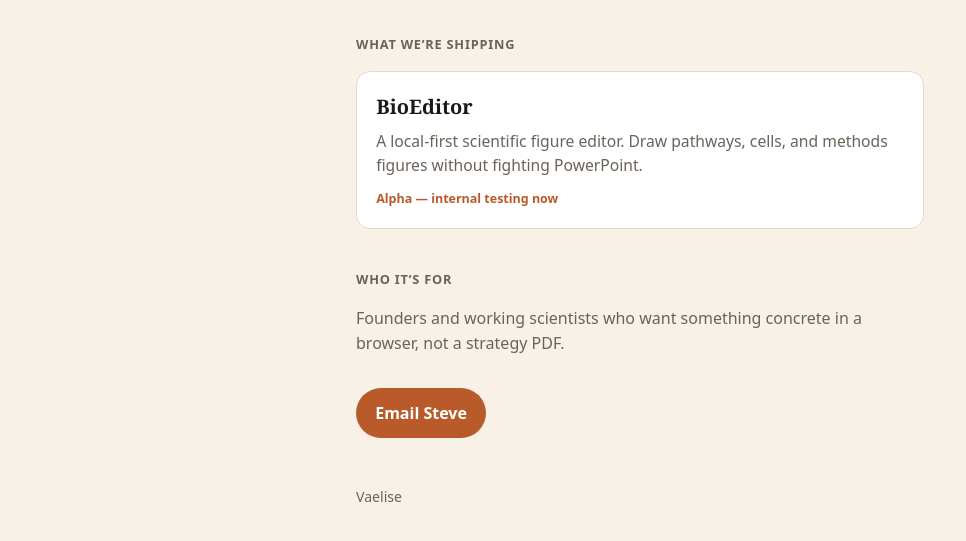
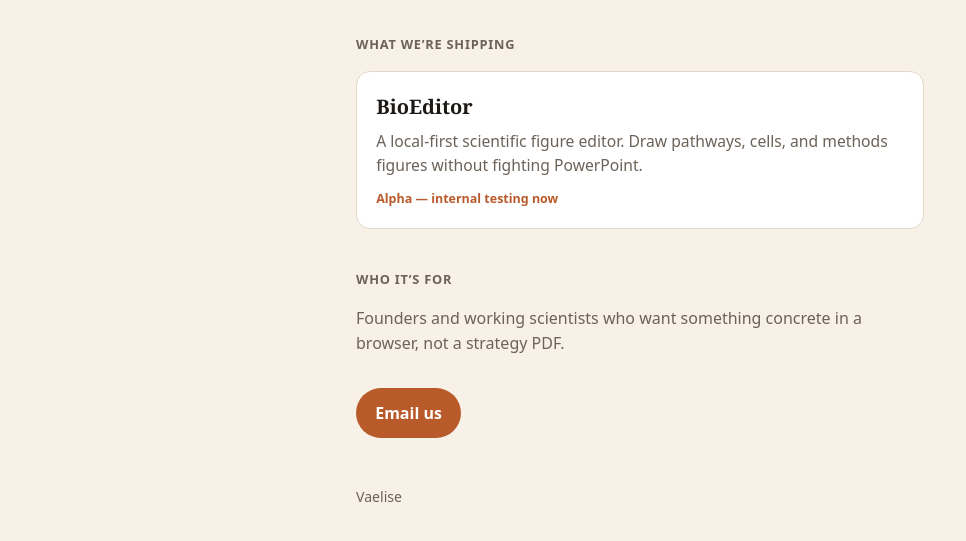
Before and after one commit to steveh-alpha/vaelise, a plain HTML site: page index.html in a window 1280 px wide. Shown: the part 289-830 px from the top of the page, without its empty margins (0-966 px from the left). Drawn offline with Linux system fonts and the light colour scheme.

Commit message:
CTA: Email us (not Email Steve)

```diff
--- a/index.html
+++ b/index.html
@@ -42,7 +42,7 @@
 <h2>Who it’s for</h2>
 <p class="who">Founders and working scientists who want something concrete in a browser, not a strategy PDF.</p>
 
-<p><a class="btn" href="mailto:stevehxfnyc@gmail.com">Email Steve</a></p>
+<p><a class="btn" href="mailto:stevehxfnyc@gmail.com">Email us</a></p>
 <footer>Vaelise</footer>
 </main>
 </body>
```
